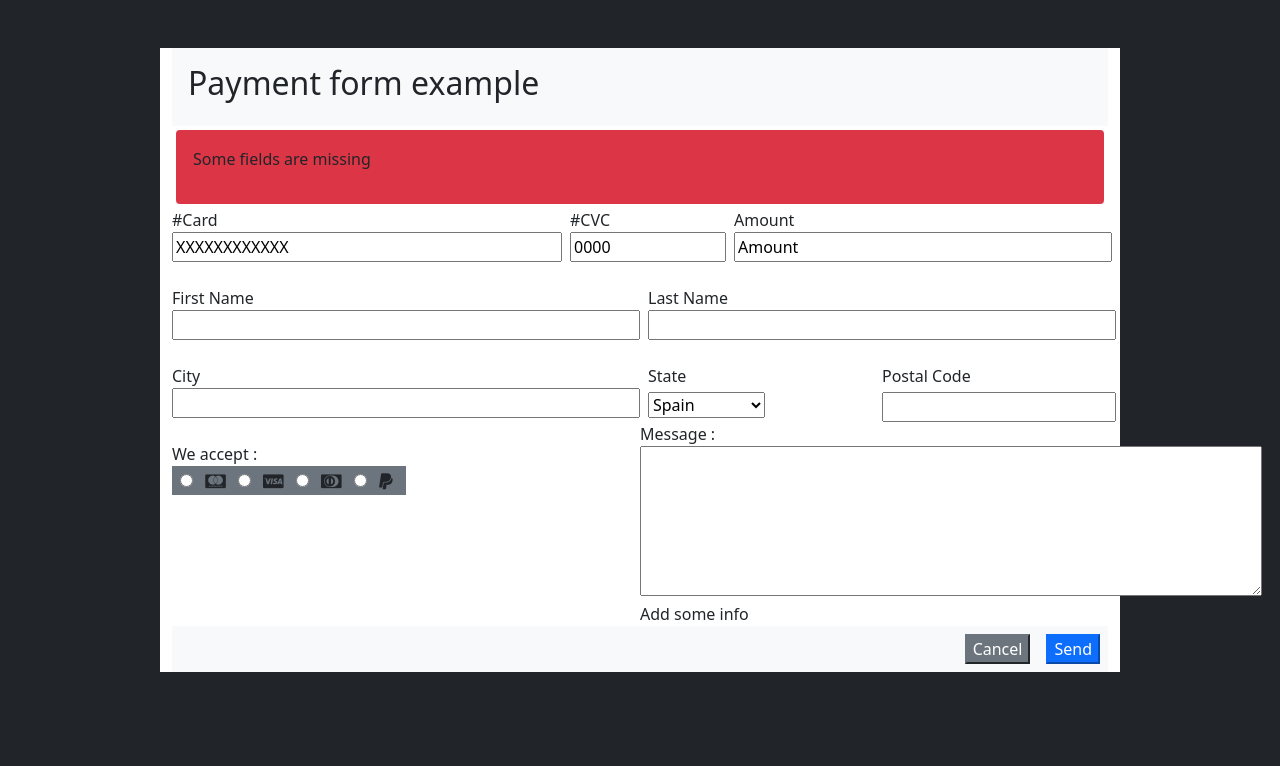
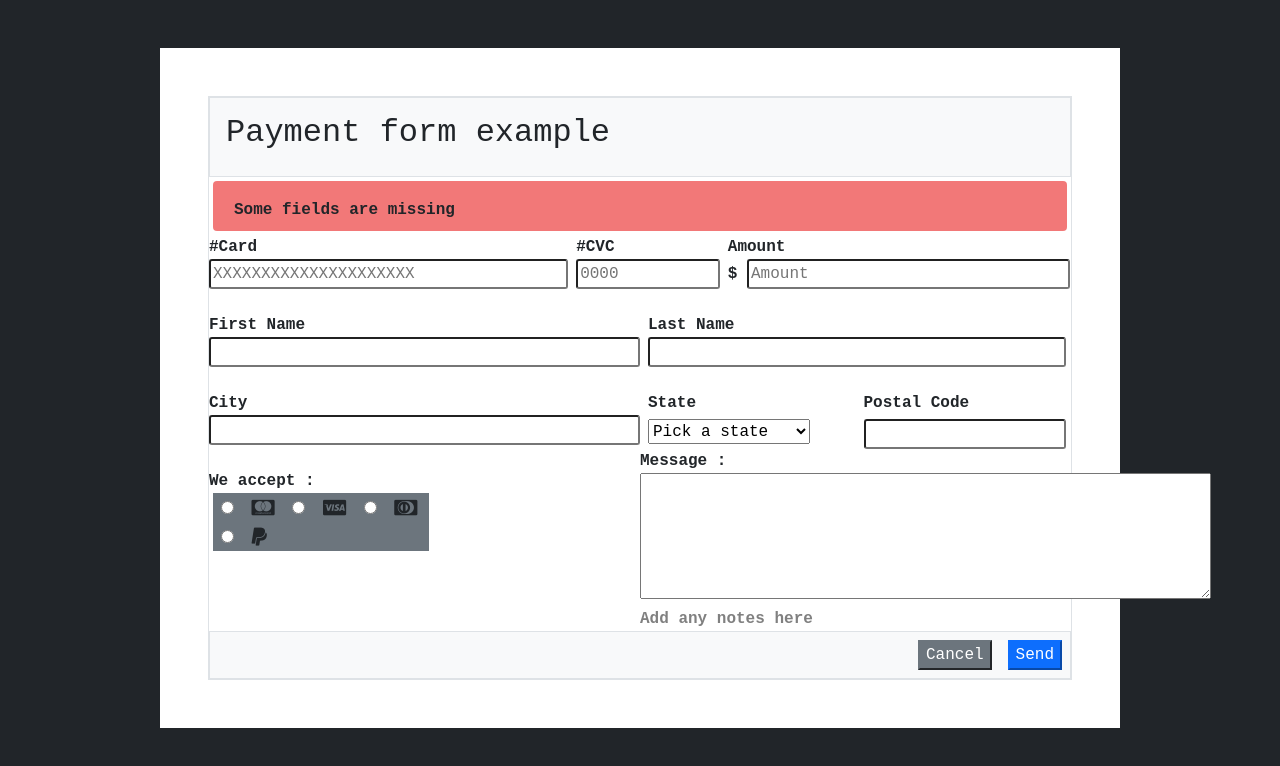
Before and after one commit to AdrianRios2527/HTML5FORM-AdrianRiosRuiz25, a plain HTML site: page index.html in a window 1280 px wide. Drawn offline with nearby package versions, Linux system fonts and the light colour scheme.

Commit message:
ResultadoFinal1

```diff
--- a/index.html
+++ b/index.html
@@ -12,30 +12,31 @@
 </head>
 
 <body class="bg-dark">
-    <div class="container w-75 mt-5 bg-body">
-        <div class="header p-3 bg-light">
+    <div class="container w-75 mt-5 bg-body p-5 ">
+        <div class="border border-1 ">
+        <div class="header p-3 bg-light border border-1 ">
             <h2>Payment form example</h2>
         </div>
 
-        <div class="alert bg-danger m-1">
+        <div class="alert  m-1 he">
             <p>Some fields are missing</p>
         </div>
         <form action="payment">
-            <div class="form bg-body">
+            <div class="form bg-body ">
                 <! – Formulario Cabezal –>
                     <div class="form-top d-flex">
                         <fieldset class="col-5 mb-4">
                             <label for="card">#Card</label> <br />
-                            <input class="w-100" type="text" name="card" id="input-card" value="XXXXXXXXXXXX"
+                            <input class="w-100" type="text" name="card" id="input-card" placeholder="XXXXXXXXXXXXXXXXXXXXX"
                                 required />
                         </fieldset>
                         <fieldset class="col-2 mb-4 mx-2">
                             <label for="cvc">#CVC</label><br />
-                            <input class="w-100" type="text" name="card" id="input-card" value="0000" required />
+                            <input class="w-100" type="text" name="card" id="input-card" placeholder="0000" required />
                         </fieldset>
                         <fieldset class="col-5 mb-4 me-1">
-                            <label for="amount">Amount</label> <br />
-                            <input class="w-97" type="text" name="card" id="input-card" value="Amount" required />
+                            <label for="amount">Amount</label> <br />$
+                            <input class="w-90" type="text" name="card" id="input-card" placeholder="Amount" required />
                         </fieldset>
                     </div>
                     <div class="form-middle d-flex">
@@ -64,13 +65,14 @@
                                 <div class="form-rigth w-50">
                                     <fieldset class="col-12">
                                         <label class="ms-2" for="amount">Last Name</label> <br />
-                                        <input class="w-100 mb-4 ms-2" type="text" name="name" id="input-lastname"
+                                        <input class="w1-100 mb-4 ms-2" type="text" name="name" id="input-lastname"
                                             required />
                                     </fieldset>
                                     <div class="d-flex">
                                         <fieldset class="col-6 ms-2">
                                             <label class="mb-1" for="state">State </label> <br />
-                                            <select name="state" class="w-50">
+                                            <select name="state" class="w-75 h">
+                                                <option value="state">Pick a state</option>
                                                 <option value="volvo">Spain</option>
                                                 <option value="saab">UUEE</option>
                                                 <option value="opel">France</option>
@@ -79,22 +81,23 @@
                                         </fieldset>
                                         <fieldset class="col-6">
                                             <label class="mb-1" for="Adrress"> Postal Code</label> <br />
-                                            <input class="w-100" type="text" name="postalcode" />
+                                            <input class="w2-100" type="text" name="postalcode" />
                                         </fieldset>
                                     </div>
                                     <fieldset>
                                         <label for="moreinfo">Message :</label> <br />
-                                        <textarea name="moreinfo" cols="65" rows="6"></textarea> <br />
-                                        <span>Add some info</span>
+                                        <textarea name="moreinfo" cols="55" rows="5"></textarea> <br />
+                                        <span>Add any notes here</span>
                                     </fieldset>
                                 </div>
                     </div>
             </div>
-            <div class="form-footer final p-2 bg-light">
+            <div class="form-footer final p-2 bg-light border border-1 w-100">
                 <button class="btn-secondary me-3">Cancel</button>
                 <button class="btn-primary">Send</button>
             </div>
         </form>
+    </div>
     </div>
     <script src="https://cdn.jsdelivr.net/npm/@popperjs/core@2.9.2/dist/umd/popper.min.js"
         integrity="sha384-IQsoLXl5PILFhosVNubq5LC7Qb9DXgDA9i+tQ8Zj3iwWAwPtgFTxbJ8NT4GN1R8p"
--- a/style.css
+++ b/style.css
@@ -3,6 +3,37 @@
    align-items: end;
 
 }
-.w-97{
+.w-90{
+    width: 90%;
+}
+.w1-100{
     width: 97%;
 }
+.w2-100{
+    width: 94%;
+}
+.h{
+    height: 25px;
+}
+.he{
+    background-color: rgba(238, 82, 82, 0.777);
+    height: 50px;
+}
+p{
+    margin: 4px;
+    align-items: center;
+}
+
+.container{
+    font-size: large;
+    font-weight: bold;
+    font-family:monospace;
+}
+
+input{
+    border-radius: 3px;
+
+}
+span{
+    color: grey;
+}
```
